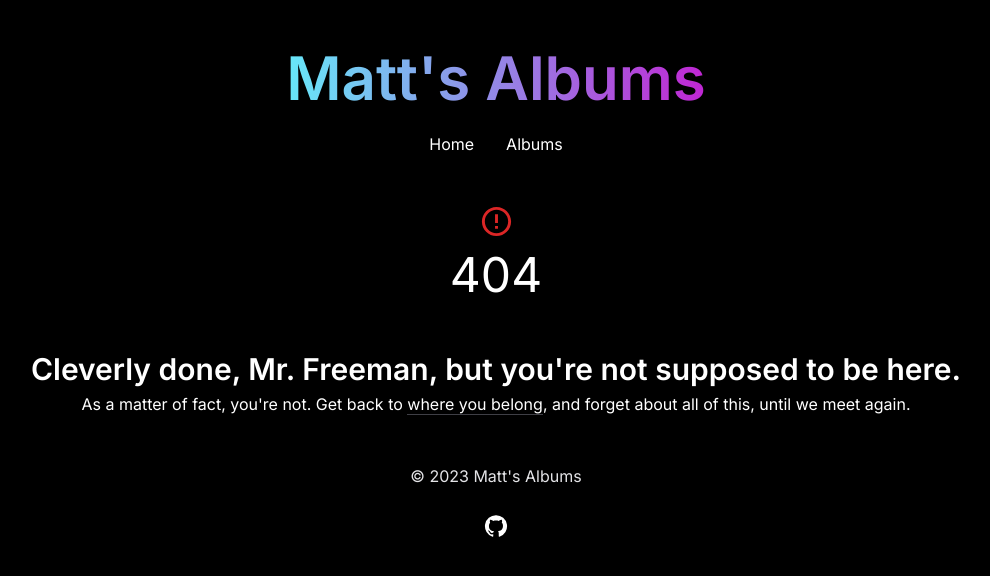
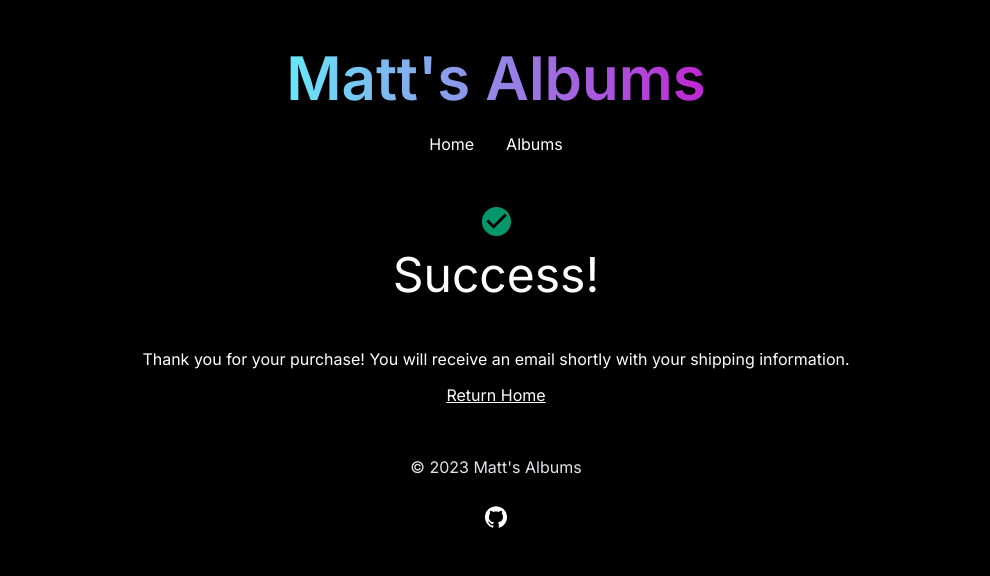
Before and after one commit to msuddaby/2008-02, a Next.js app in the folder matts-music/: page /success in a window 1280 px wide. Before the commit this address had no page. Shown: the top 576 px of the page, without its empty margins (144-1134 px from the left). Built offline with nearby package versions, Linux system fonts and the light colour scheme.

Commit message:
Stripe update

```diff
--- a/matts-music/package.json
+++ b/matts-music/package.json
@@ -13,13 +13,15 @@
     "@emotion/styled": "^11.11.0",
     "@mui/icons-material": "^5.14.16",
     "@mui/material": "^5.14.16",
+    "@stripe/stripe-js": "^2.2.1",
     "firebase": "^10.5.1",
     "firebase-admin": "^11.11.0",
     "framer-motion": "^10.16.4",
-    "next": "14.0.0",
+    "next": "^14.0.0",
     "react": "^18",
     "react-dom": "^18",
     "sharp": "^0.32.6",
+    "stripe": "^14.8.0",
     "vanilla-tilt": "^1.8.1"
   },
   "devDependencies": {
--- /dev/null
+++ b/matts-music/src/app/api/checkout/route.ts
@@ -0,0 +1,38 @@
+import { headers } from 'next/headers';
+import { stripe } from '@/lib/stripe';
+
+export async function POST(request: Request) {
+    const body = await request.formData();
+    const formData = new FormData();
+    const price = body.get('price');
+    const quantity = 1;
+
+    const priceNum = String(price);
+
+    const checkoutSession = await stripe.checkout.sessions.create({
+        mode: "payment",
+        success_url: `${headers().get("origin")}/success`,
+        cancel_url: `${headers().get("origin")}/cancel`,
+        line_items: [
+            {
+                price: priceNum,
+                quantity,
+            },
+        ],
+    });
+
+    if (!checkoutSession) {
+        return new Response("Error creating checkout session", {
+            status: 500,
+        });
+    }
+
+    if (!checkoutSession.url) {
+        return new Response("Error creating checkout session", {
+            status: 500,
+        });
+    }
+
+
+    return Response.redirect(checkoutSession.url, 303);
+}
--- /dev/null
+++ b/matts-music/src/app/cancel/page.tsx
@@ -0,0 +1,28 @@
+import ErrorOutline from "@mui/icons-material/ErrorOutline";
+import Link from "next/link";
+
+export default function CancelPage() {
+  return (
+    <>
+      <section>
+        <div className="flex justify-center items-center">
+          <div className="flex flex-col justify-center items-center">
+            <ErrorOutline fontSize="large" className="mb-3 text-red-600" />
+            <h1 className="text-5xl">Purchase Cancelled</h1>
+
+            <div className="mb-3">
+              <p className="text-center pt-12 leading-normal">
+                Your purchase has been cancelled. And you have not been charged.
+              </p>
+            </div>
+            <div>
+              <Link href="/" className="underline">
+                Return Home
+              </Link>
+            </div>
+          </div>
+        </div>
+      </section>
+    </>
+  );
+}
--- /dev/null
+++ b/matts-music/src/app/success/page.tsx
@@ -0,0 +1,32 @@
+import CheckCircleIcon from "@mui/icons-material/CheckCircle";
+import Link from "next/link";
+
+export default function SuccessPage() {
+  return (
+    <>
+      <section>
+        <div className="flex justify-center items-center">
+          <div className="flex flex-col justify-center items-center">
+            <CheckCircleIcon
+              fontSize="large"
+              className="mb-3 text-emerald-600"
+            />
+            <h1 className="text-5xl">Success!</h1>
+
+            <div className="mb-3">
+              <p className="text-center pt-12 leading-normal">
+                Thank you for your purchase! You will receive an email shortly
+                with your shipping information.
+              </p>
+            </div>
+            <div>
+              <Link href="/" className="underline">
+                Return Home
+              </Link>
+            </div>
+          </div>
+        </div>
+      </section>
+    </>
+  );
+}
--- a/matts-music/src/components/AlbumInfo.tsx
+++ b/matts-music/src/components/AlbumInfo.tsx
@@ -4,19 +4,20 @@ import Link from "next/link";
 import Image from "next/image";
 import InfoBox from "./InfoBox";
 import { motion } from "framer-motion";
+import BuyNow from "./BuyNow";
 
 type Props = {
-    album: Album
-}
+  album: Album;
+};
 
 export default function AlbumInfo({ album }: Props) {
   const genres = album.genre.split(",");
 
+  console.log(album);
+
   return (
     <>
-            <div
-                className="mx-6 bg-gradient-to-t from-zinc-950 to-zinc-900 rounded-xl px-12 py-6 flex items-center justify-center"
-            >
+      <div className="mx-6 bg-gradient-to-t from-zinc-950 to-zinc-900 rounded-xl px-12 py-6 flex items-center justify-center">
         <div className="flex items-center flex-col justify-center">
           <div className="mb-6">
             <Link href="/albums">
@@ -26,15 +27,17 @@ export default function AlbumInfo({ album }: Props) {
             </Link>
           </div>
           <div className="mb-16 text-center">
-                        <motion.h3 className="text-2xl font-light text-zinc-400 tracking-widest whitespace-break-spaces"
-                            initial={{ opacity: 0, }}
+            <motion.h3
+              className="text-2xl font-light text-zinc-400 tracking-widest whitespace-break-spaces"
+              initial={{ opacity: 0 }}
               animate={{ opacity: 1 }}
               transition={{ duration: 2, delay: 0.5 }}
             >
               {album.artist.toUpperCase()}
             </motion.h3>
-                        <motion.h4 className="text-6xl font-semibold whitespace-break-spaces"
-                            initial={{ opacity: 0, }}
+            <motion.h4
+              className="text-6xl font-semibold whitespace-break-spaces"
+              initial={{ opacity: 0 }}
               animate={{ opacity: 1 }}
               transition={{ duration: 3, delay: 1 }}
             >
@@ -44,8 +47,9 @@ export default function AlbumInfo({ album }: Props) {
           <div className="flex flex-col lg:flex-row">
             <div>
               <div className="w-full flex items-center justify-center">
-                                <motion.div className="w-[256px] h-[256px] md:w-[400px] md:h-[400px] mb-3"
-                                    initial={{ opacity: 0, }}
+                <motion.div
+                  className="w-[256px] h-[256px] md:w-[400px] md:h-[400px] mb-3"
+                  initial={{ opacity: 0 }}
                   animate={{ opacity: 1 }}
                   transition={{ duration: 3, delay: 1 }}
                 >
@@ -89,8 +93,7 @@ export default function AlbumInfo({ album }: Props) {
               <h2 className="text-3xl font-light border-b border-zinc-400">
                 DESCRIPTION
               </h2>
-                            <p className="p-2 mb-3 text-center text-zinc-400"
-                            >
+              <p className="p-2 mb-3 text-center text-zinc-400">
                 <span>{album.description}</span>
               </p>
               <h2 className="text-3xl font-light border-b border-zinc-400 mb-6">
@@ -102,9 +105,10 @@ export default function AlbumInfo({ album }: Props) {
                 <InfoBox header="Sales" body={album.sales.toString()} />
               </div>
               <div className="w-full">
-                                <button className="rounded-2xl text-black bg-zinc-200 w-full py-4 text-xl font-bold transition-all duration-300 hover:bg-zinc-500 ease-in-out">
+                {/* <button className="rounded-2xl text-black bg-zinc-200 w-full py-4 text-xl font-bold transition-all duration-300 hover:bg-zinc-500 ease-in-out">
                                     Buy Now
-                                </button>
+                                </button> */}
+                <BuyNow priceId={album.price} />
               </div>
             </div>
           </div>
@@ -119,5 +123,5 @@ export default function AlbumInfo({ album }: Props) {
         </div>
       </div>
     </>
-    )
+  );
 }
--- /dev/null
+++ b/matts-music/src/components/BuyNow.tsx
@@ -0,0 +1,12 @@
+export default function BuyNow({ priceId }: { priceId: string }) {
+  return (
+    <>
+      <form action="/api/checkout" method="POST">
+        <input type="hidden" name="price" value={priceId} />
+        <button className="rounded-2xl text-black bg-zinc-200 w-full py-4 text-xl font-bold transition-all duration-300 hover:bg-zinc-500 ease-in-out">
+          Buy Now &middot; $50
+        </button>
+      </form>
+    </>
+  );
+}
--- a/matts-music/src/lib/data/types.ts
+++ b/matts-music/src/lib/data/types.ts
@@ -14,4 +14,5 @@ export interface Album {
     producer: string
     songwriters: string
     description: string
+    price: string
 }
--- /dev/null
+++ b/matts-music/src/lib/stripe.ts
@@ -0,0 +1,3 @@
+import Stripe from "stripe";
+
+export const stripe = new Stripe(process.env.STRIPE_SECRET_KEY!);
```
Also changed, not shown: 2 other files (tests, documents, lock files or other folders). Lines whose indentation alone changed are shown as unchanged.
